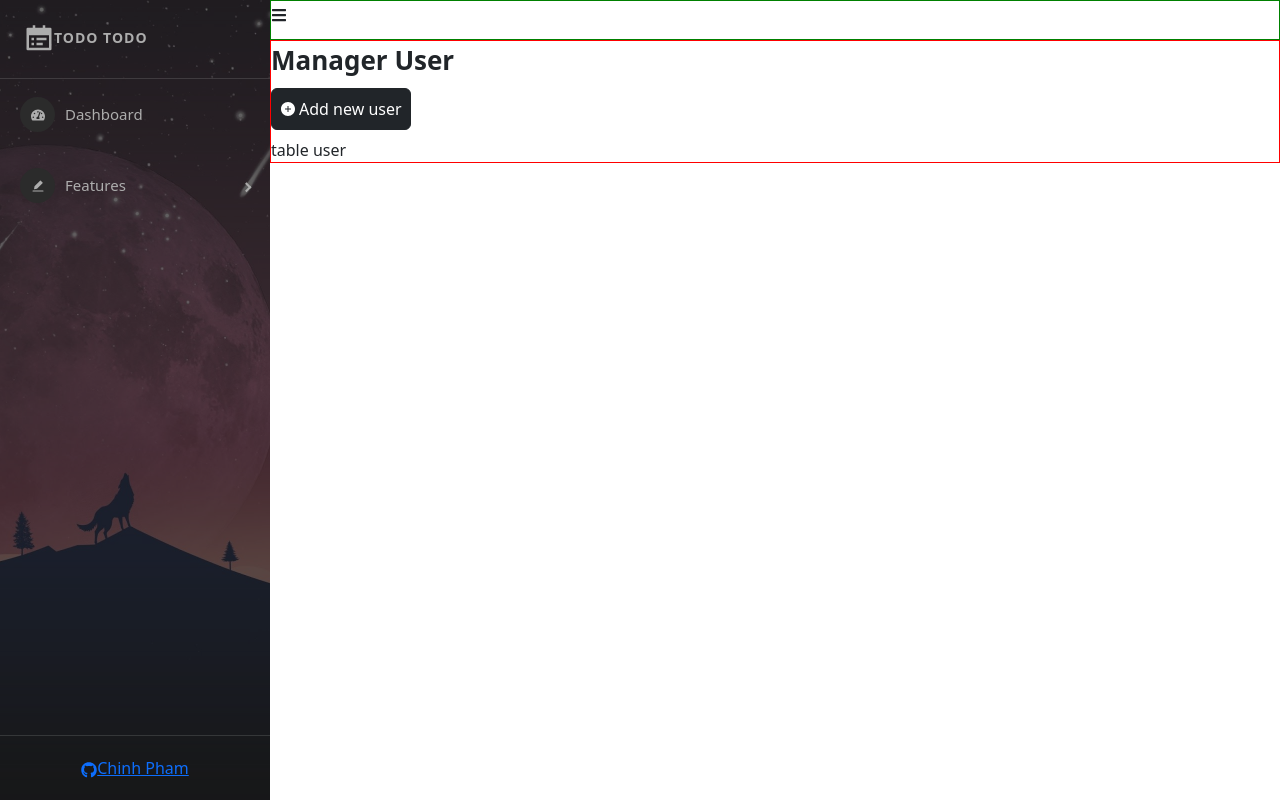
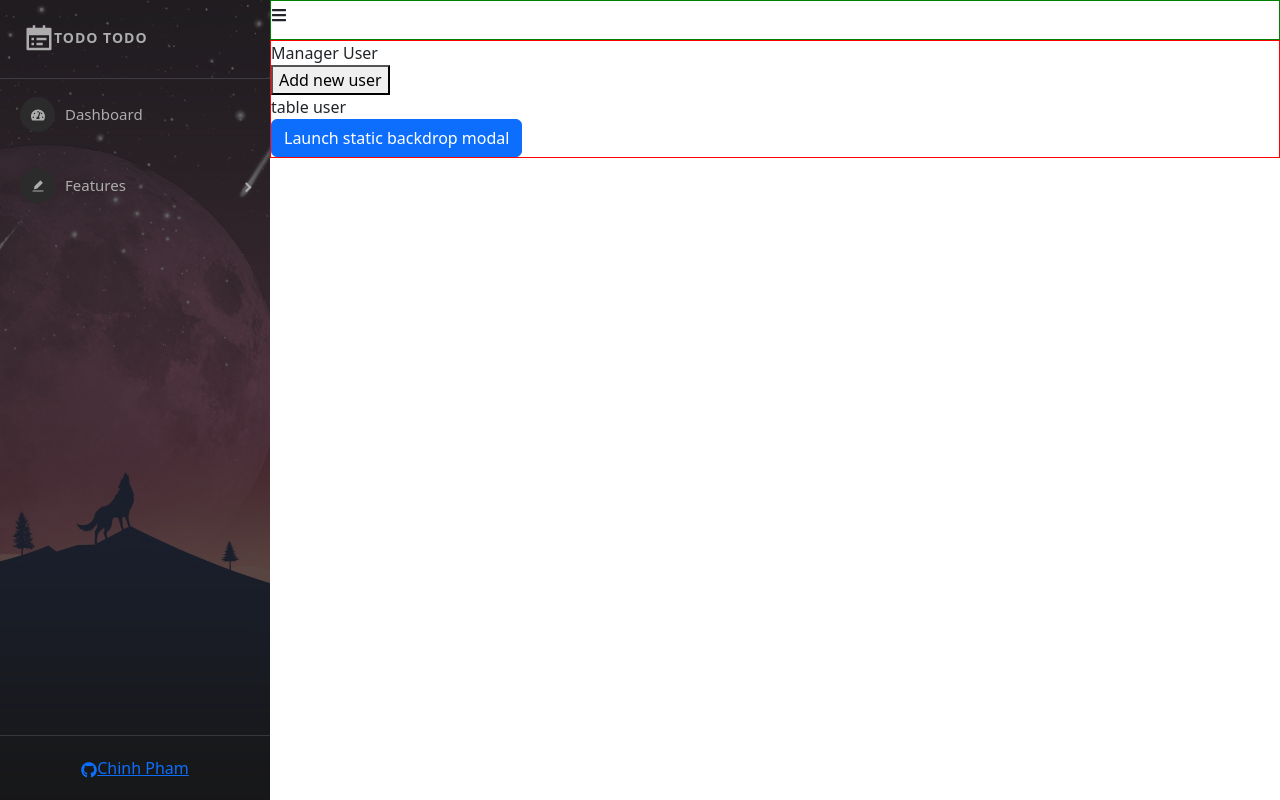
Before and after one commit to fantasiaferver/udemy-react-ultimate, a React (Create React App) app in the folder base-react-redux/: page /admins/manager-users in a window 1280 px wide. Built offline with nearby package versions, Linux system fonts and the light colour scheme.

Commit message:
create user api

```diff
--- a/base-react-redux/package.json
+++ b/base-react-redux/package.json
@@ -6,7 +6,7 @@
     "@testing-library/jest-dom": "5.16.4",
     "@testing-library/react": "13.3.0",
     "@testing-library/user-event": "13.5.0",
-    "axios": "^0.27.2",
+    "axios": "0.27.2",
     "bootstrap": "5.3.1",
     "react": "18.2.0",
     "react-bootstrap": "2.8.0",
--- a/base-react-redux/src/components/admin/content/ManageUser.js
+++ b/base-react-redux/src/components/admin/content/ManageUser.js
@@ -1,31 +1,21 @@
 import ModalCreateUser from './ModalCreateUser';
 import '../../../style/ManageUser.scss'
-import { AiFillPlusCircle } from "react-icons/ai";
-import { useState } from 'react';
 
 const ManageUser = (props) => {
-    const [showModalCreateUser, setShowModalCreateUser] = useState(false)
     return (
         <div className="manage-user-container">
             <div className="title">
                 Manager User
             </div>
             <div className="user-content">
-                <div className='btn-add-new'>
-                    <button className='btn btn-dark'
-                        onClick={() => setShowModalCreateUser(true)}
-                    >
-                        <AiFillPlusCircle />
-                        Add new user
-                    </button>
+                <div>
+                    <button>Add new user</button>
+
                 </div>
-                <div className='table-users-container'>
+                <div>
                     table user
                 </div>
-                <ModalCreateUser
-                    show={showModalCreateUser}
-                    setShow={setShowModalCreateUser}
-                />
+                <ModalCreateUser />
             </div>
         </div>
     )
--- a/base-react-redux/src/components/admin/content/ModalCreateUser.js
+++ b/base-react-redux/src/components/admin/content/ModalCreateUser.js
@@ -2,20 +2,10 @@ import { useState } from 'react';
 import Button from 'react-bootstrap/Button';
 import Modal from 'react-bootstrap/Modal';
 import { AiFillPlusCircle } from "react-icons/ai";
-import axios from 'axios'
-const ModalCreateUser = (props) => {
-    const { show, setShow } = props
-    // const { setShow } = props
-    // const [show, setShow] = useState(false);
+const ModalCreateUser = () => {
+    const [show, setShow] = useState(false);
 
-    const handleClose = () => {
-        setShow(false);
-        setEmail("");
-        setPassword("");
-        setUserName("");
-        setRole("USER");
-        setPreviewImage("");
-    };
+    const handleClose = () => setShow(false);
     const handleShow = () => setShow(true);
 
     const [email, setEmail] = useState('');
@@ -32,32 +22,11 @@ const ModalCreateUser = (props) => {
         }
     }
 
-    const handleSubmitCreateUser = async () => {
-        // let data = {
-        //     email: email,
-        //     password: password,
-        //     username: userName,
-        //     role: role,
-        //     userImage: image
-        // }
-        // console.log(data)
-
-        const data = new FormData();
-        data.append('email', email);
-        data.append('password', password);
-        data.append('username', userName);
-        data.append('role', role);
-        data.append('userImage', image);
-
-        let res = await axios.post('http://localhost:8081/api/v1/participant', data)
-        console.log('check res', res)
-    }
-
     return (
         <>
-            {/* <Button variant="primary" onClick={handleShow}>
+            <Button variant="primary" onClick={handleShow}>
                 Launch static backdrop modal
-            </Button> */}
+            </Button>
 
             <Modal
                 size='xl'
@@ -112,6 +81,7 @@ const ModalCreateUser = (props) => {
                                 id='lableUpload'
                                 onChange={(event) => handleUpdateImage(event)}
                                 hidden
+                            // value={image}
                             />
                         </div>
                         <div className='col-md-12 img-preview'>
@@ -126,7 +96,7 @@ const ModalCreateUser = (props) => {
                     <Button variant="secondary" onClick={handleClose}>
                         Close
                     </Button>
-                    <Button variant="primary" onClick={() => handleSubmitCreateUser()}>Save</Button>
+                    <Button variant="primary">Save</Button>
                 </Modal.Footer>
             </Modal>
         </>
--- a/base-react-redux/src/style/ManageUser.scss
+++ b/base-react-redux/src/style/ManageUser.scss
@@ -28,23 +28,3 @@
         background-color: rgb(240, 240, 240);
     }
 }
-
-.manage-user-container {
-    .title {
-        font-size: 26px;
-        font-weight: 600;
-    }
-
-    .user-content {
-        .btn-add-new {
-            margin: 8px 0;
-
-            button {
-                display: flex;
-                align-items: center;
-                padding: 8px;
-                gap: 3px;
-            }
-        }
-    }
-}
```
Also changed, not shown: 1 other file (tests, documents, lock files or other folders).
